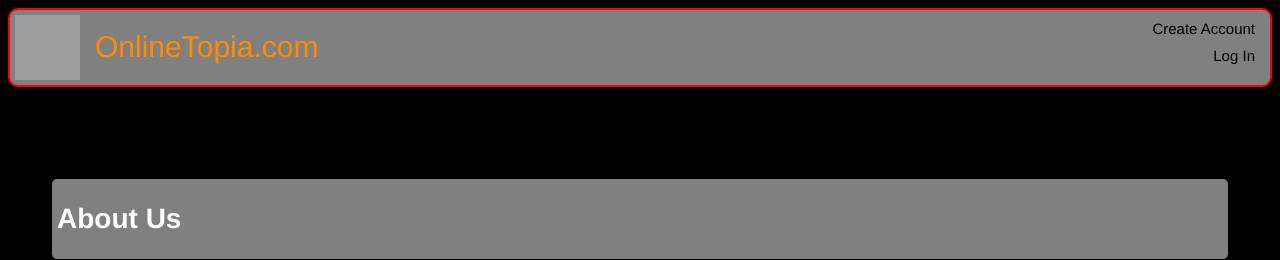
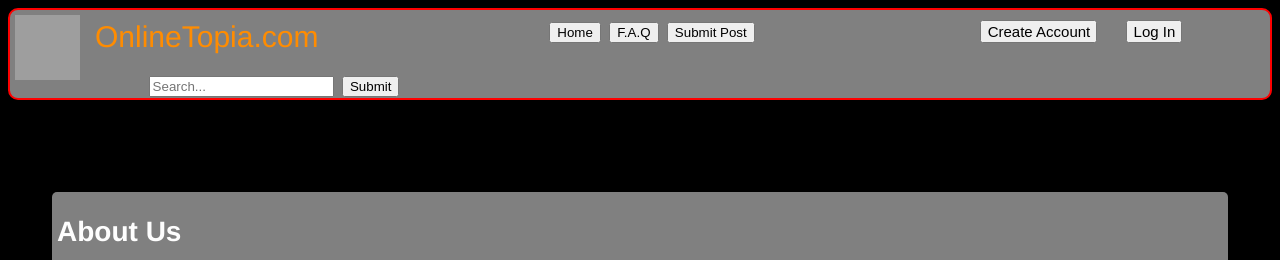
Before and after one commit to MattieWasTaken/WebDevSec, a PHP site: page /aboutus.php in a window 1280 px wide. Shown: the top 260 px of the page. Run offline with PHP 8.4, Linux system fonts and the light colour scheme; grey boxes are pictures that could not be loaded.

Commit message:
Connected the buttons to actuall webpages

```diff
--- a/FAQ.php
+++ b/FAQ.php
@@ -22,8 +22,8 @@
         </div>
 
         <div class="column middle">
-            <a href="createpost.php"><button>Contact Us</button></a>
-            <a href="createpost.php"><button>F.A.Q</button></a>
+            <a href="aboutus.php"><button>Contact Us</button></a>
+            <a href="index.php"><button>Home</button></a>
             <a href="createpost.php"><button>Submit Post</button></a>
             <br>
         </div>
--- a/aboutus.php
+++ b/aboutus.php
@@ -8,17 +8,35 @@
 </head>
 
 <header>
-    <img src="https://i.ibb.co/894Xm19/278471543-727015038329277-2731362503377802712-n.png" alt="Site Logo" border="0" style="width:75px; height:75px;" img align="left">
+<div>
+	<img src="https://i.ibb.co/894Xm19/278471543-727015038329277-2731362503377802712-n.png" alt="Site Logo" border="0" style="width:75px; height:75px;" img align="left">
 
     <div class="row">
-        <div class="column">
-            <p class="mainheading"> OnlineTopia.com </p>
+
+        <div class="column left">
+            <p class="mainheading" > OnlineTopia.com </p>
+
+            <form action="/action_page.php">
+                <input type="text" name="q" id="" placeholder="Search...">
+                <button type="submit">Submit</button>
+            </form>
         </div>
-        <div class="row">
-            <p class="smallbutton"> Create Account </p>
-            <p class="smallbutton"> Log In </p>
+
+        <div class="column middle">
+            <a href="index.php"><button>Home</button></a>
+            <a href="FAQ.php"><button>F.A.Q</button></a>
+            <a href="createpost.php"><button>Submit Post</button></a>
+            <br>
         </div>
+
+        <div class="column right">
+            <button class="smallbutton" href="#CreateAcc"> Create Account </button>
+            <button class="smallbutton" href="#LOGINPAGE"> Log In </button>
+        </div>
+
     </div>
+
+</div>
 
 </header>
 
```
Also changed, not shown: createpost.php (+4 -7 lines).
